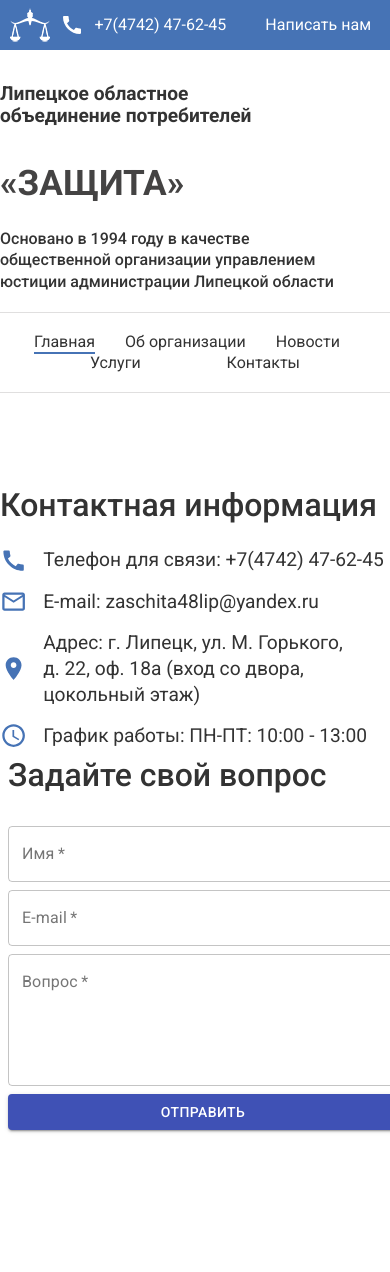
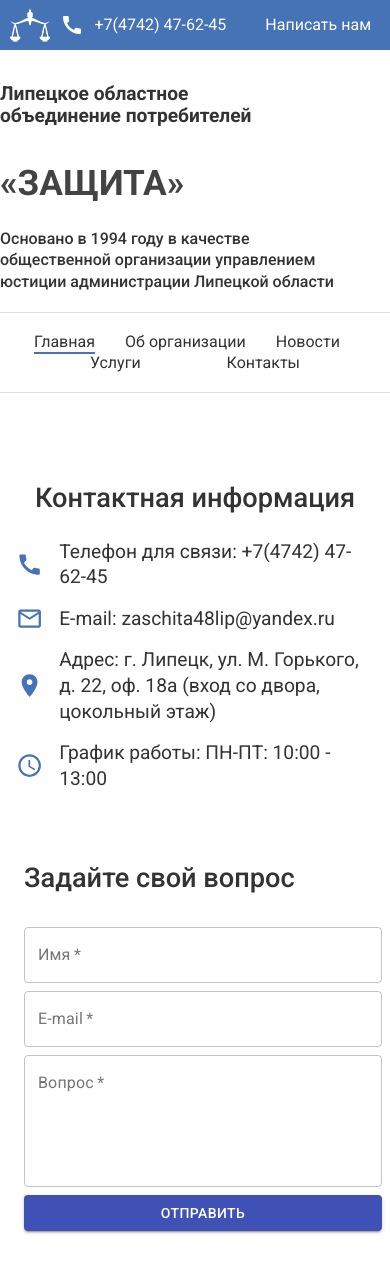
Before and after one commit to Mad-Imp/loop-zaschita, a React (Create React App) app in the folder client/: page /contacts in a window 390 px wide. Shown: the top 1272 px of the page. Built offline with nearby package versions, Linux system fonts and the light colour scheme.

Commit message:
add reset form, adaptive contacts page

```diff
--- a/client/src/components/form/Form.jsx
+++ b/client/src/components/form/Form.jsx
@@ -1,10 +1,10 @@
 import TextField from '@material-ui/core/TextField';
 import {makeStyles} from '@material-ui/core/styles';
 import Button from '@material-ui/core/Button';
-import { yupResolver } from '@hookform/resolvers/yup';
+import {yupResolver} from '@hookform/resolvers/yup';
 import * as yup from "yup";
 import styles from './Form.module.scss';
-import { useForm } from "react-hook-form";
+import {useForm} from "react-hook-form";
 
 const useStyles = makeStyles((theme) => ({
     root: {
@@ -19,6 +19,9 @@ const useStyles = makeStyles((theme) => ({
     button: {
         width: '100%',
         marginLeft: 8
+    },
+    input: {
+        boxSizing: 'border-box'
     }
 
 }));
@@ -37,25 +40,24 @@ const schema = yup.object().shape({
 
 export default function Form() {
     const classes = useStyles();
-    const { register, handleSubmit, formState: { errors }} = useForm({
+    const {register, handleSubmit, formState: {errors}} = useForm({
         mode: 'onBlur',
         resolver: yupResolver(schema)
     });
 
-    const onSubmit = (data) => {
+    const onSubmit = (data, e) => {
         console.log(data);
 
-        const res = fetch('/', {
+        fetch('/', {
             method: 'POST',
             headers: {
                 'Content-Type': 'application/json;charset=utf-8'
             },
             body: JSON.stringify(data)
         })
-                    .then((response) => response.json())
-                    .then((json) => console.log(json));
+           .finally( e.target.reset())
+    };
 
-    };
 
     return (
         <div className={styles.form}>
@@ -71,6 +73,7 @@ export default function Form() {
                                {...register('name')}
                                error={!!errors.name}
                                helperText={errors?.name?.message}
+                               className={classes.input}
                     />
                     <TextField required
                                id="outlined-search"
--- a/client/src/components/form/Form.module.scss
+++ b/client/src/components/form/Form.module.scss
@@ -3,6 +3,7 @@
 .form {
   max-width: 700px;
   width: 100%;
+
 }
 
 h2 {
@@ -11,3 +12,36 @@ h2 {
   font-size: 2rem;
   font-weight: 500;
 }
+
+@media (max-width: 1132px) {
+  .form {
+    max-width: 600px;
+    width: 100%;
+  }
+}
+
+@media (max-width: 1032px) {
+  .form {
+    max-width: 500px;
+    width: 100%;
+  }
+}
+
+@media (max-width: 932px) {
+  .form {
+    max-width: 850px;
+    margin: 0 auto;
+  }
+
+  h2 {
+    margin-top: 1.5rem;
+    //text-align: center;
+  }
+}
+
+@media (max-width: 480px) {
+  h2 {
+    font-size: 1.7rem;
+  }
+
+}
--- a/client/src/pages/contacts/ContactsPage.module.scss
+++ b/client/src/pages/contacts/ContactsPage.module.scss
@@ -4,3 +4,8 @@
   justify-content: space-between;
   margin: 4.5rem auto;
 }
+@media (max-width: 1231px) {
+  .wrap {
+    margin: 4.5rem 1rem;
+  }
+}
--- a/client/src/pages/contacts/components/contactInfo/ContactInfo.module.scss
+++ b/client/src/pages/contacts/components/contactInfo/ContactInfo.module.scss
@@ -32,3 +32,23 @@
     }
   }
 }
+
+
+@media (max-width: 932px) {
+  .contacts {
+    margin: 0 auto 2.5rem;
+  }
+}
+
+@media (max-width: 480px) {
+  .title {
+    font-size: 1.7rem;
+    text-align: center;
+  }
+}
+
+@media (max-width: 355px) {
+  .title {
+    font-size: 1.5rem;
+  }
+}
--- a/client/src/pages/contacts/components/map/Map.module.scss
+++ b/client/src/pages/contacts/components/map/Map.module.scss
@@ -6,3 +6,9 @@
   height: 350px;
   margin-bottom: 2rem;
 }
+
+@media (max-width: 480px) {
+  .map {
+    height: 200px;
+  }
+}
```
Also changed, not shown: 1 other file (tests, documents, lock files or other folders). Lines whose indentation alone changed are shown as unchanged.
